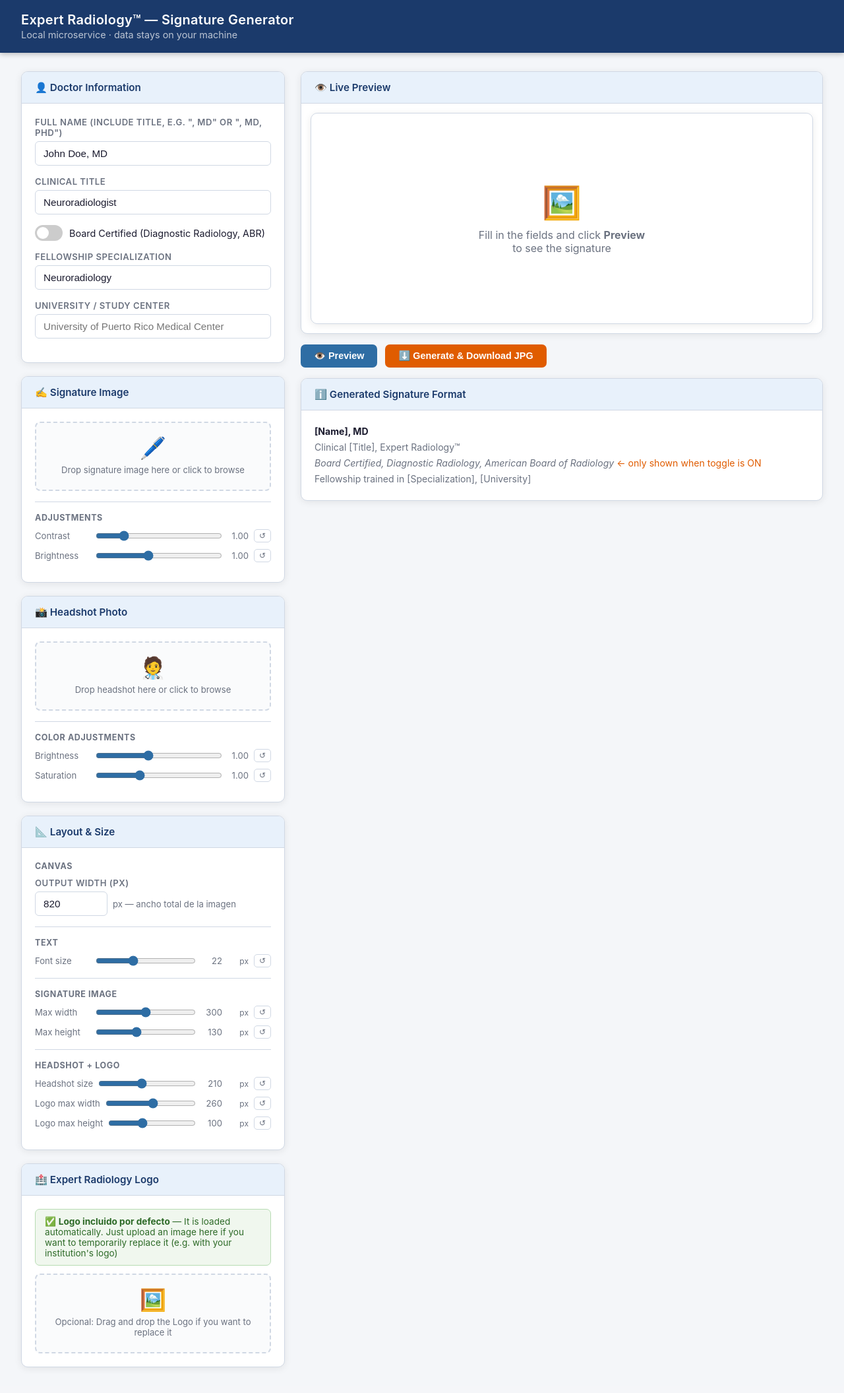
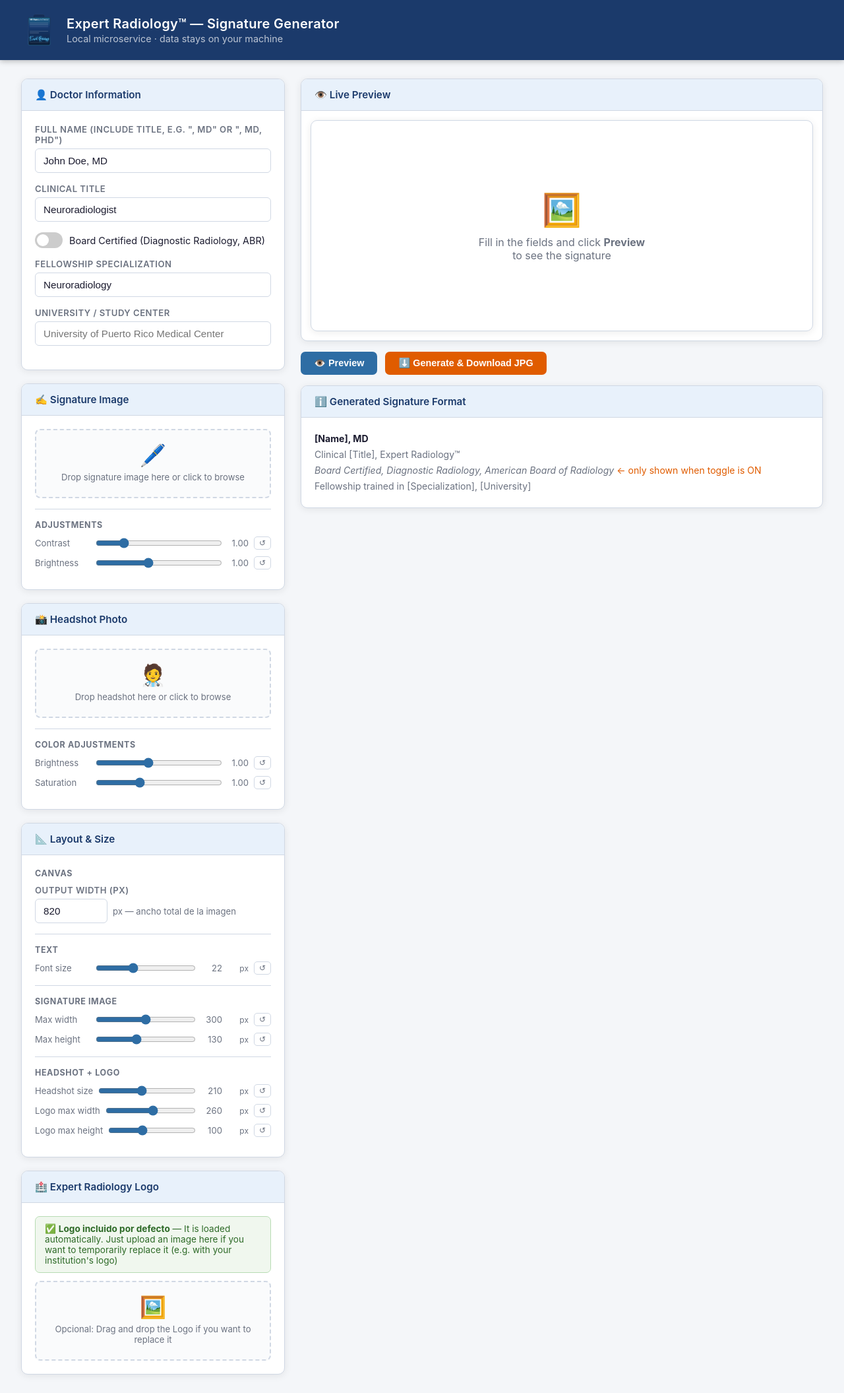
Before and after one commit to SethSterling22/MD_Sign_Creator, a Flask app: page / in a window 1280 px wide. Shown: the whole page at 66% size. Before the commit the page ends 2073 px from the top, so only its background shows below. Run offline with Flask 3, Linux system fonts and the light colour scheme; some libraries are stand-ins or nearby versions.

Commit message:
Fix messages and Icon

```diff
--- a/signature_service/app.py
+++ b/signature_service/app.py
@@ -294,6 +294,18 @@ def index():
     return render_template("index.html")
 
 
+@app.route("/assets/<path:filename>")
+def serve_asset(filename: str):
+    """Serve files from the assets directory (icon, logo, fonts…)."""
+    return send_file(str(ASSETS_DIR / filename))
+
+
+@app.route("/favicon.ico")
+def favicon():
+    """Browsers request /favicon.ico automatically — serve the app icon."""
+    return send_file(str(ASSETS_DIR / "Icon.png"), mimetype="image/png")
+
+
 @app.route("/api/upload/<slot>", methods=["POST"])
 def upload(slot: str):
     """slot: signature | headshot | logo"""
--- a/signature_service/templates/index.html
+++ b/signature_service/templates/index.html
@@ -4,6 +4,8 @@
   <meta charset="UTF-8" />
   <meta name="viewport" content="width=device-width, initial-scale=1.0" />
   <title>Expert Radiology – Signature Generator</title>
+  <link rel="icon" type="image/png" href="/assets/Icon.png" />
+  <link rel="shortcut icon" href="/favicon.ico" />
 
   <!-- Cropper.js for headshot cropping -->
   <link rel="stylesheet" href="https://cdnjs.cloudflare.com/ajax/libs/cropperjs/1.6.1/cropper.min.css" />
@@ -294,6 +296,8 @@
 
 <!-- ── Header ───────────────────────────────────────────────────────────── -->
 <header>
+  <img src="/assets/Icon.png" alt="Expert Radiology icon"
+       style="height:55px; width:55px; object-fit:contain; border-radius:7px; flex-shrink:0;" />
   <div>
     <h1>Expert Radiology™ — Signature Generator</h1>
     <span>Local microservice · data stays on your machine</span>
```
Also changed, not shown: signature_service/assets/Icon.png (added).
